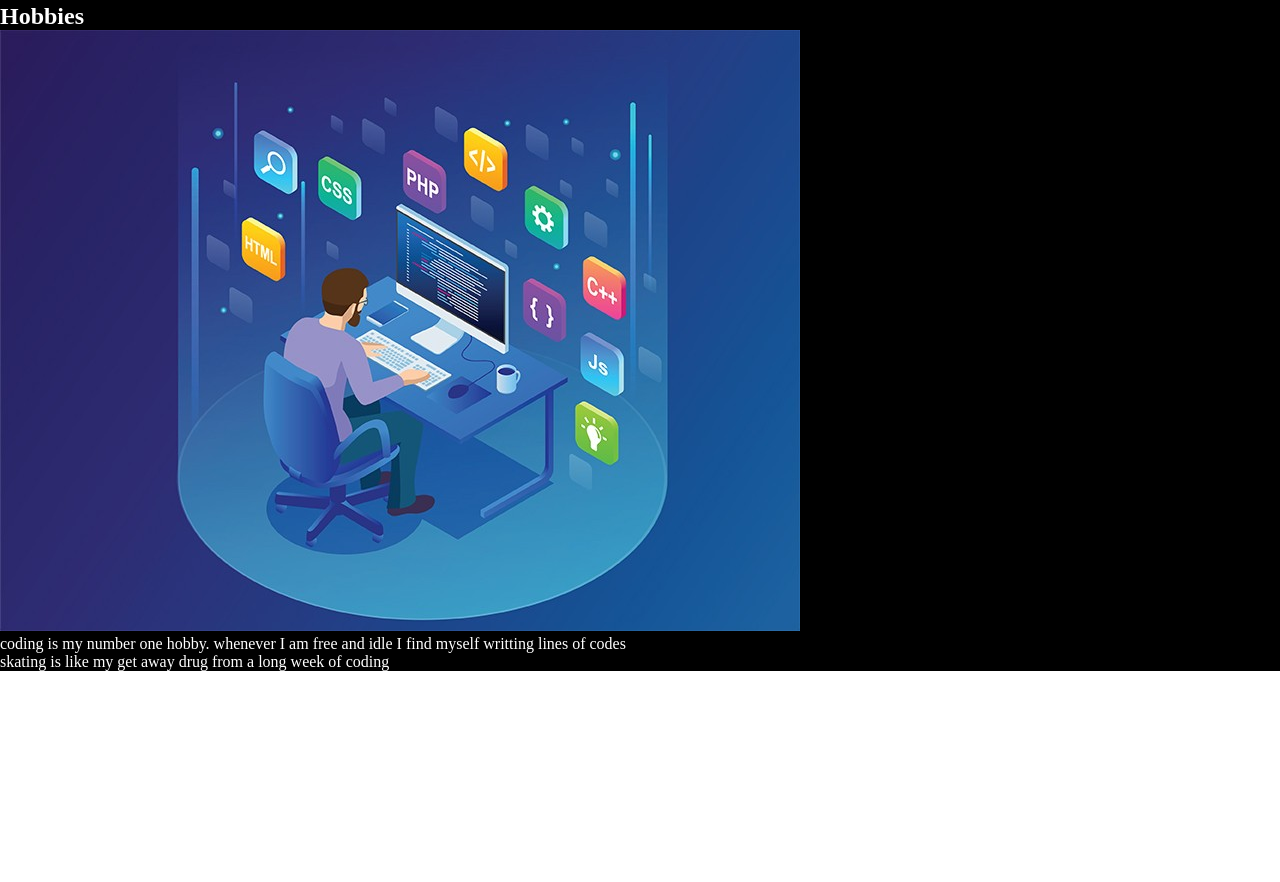
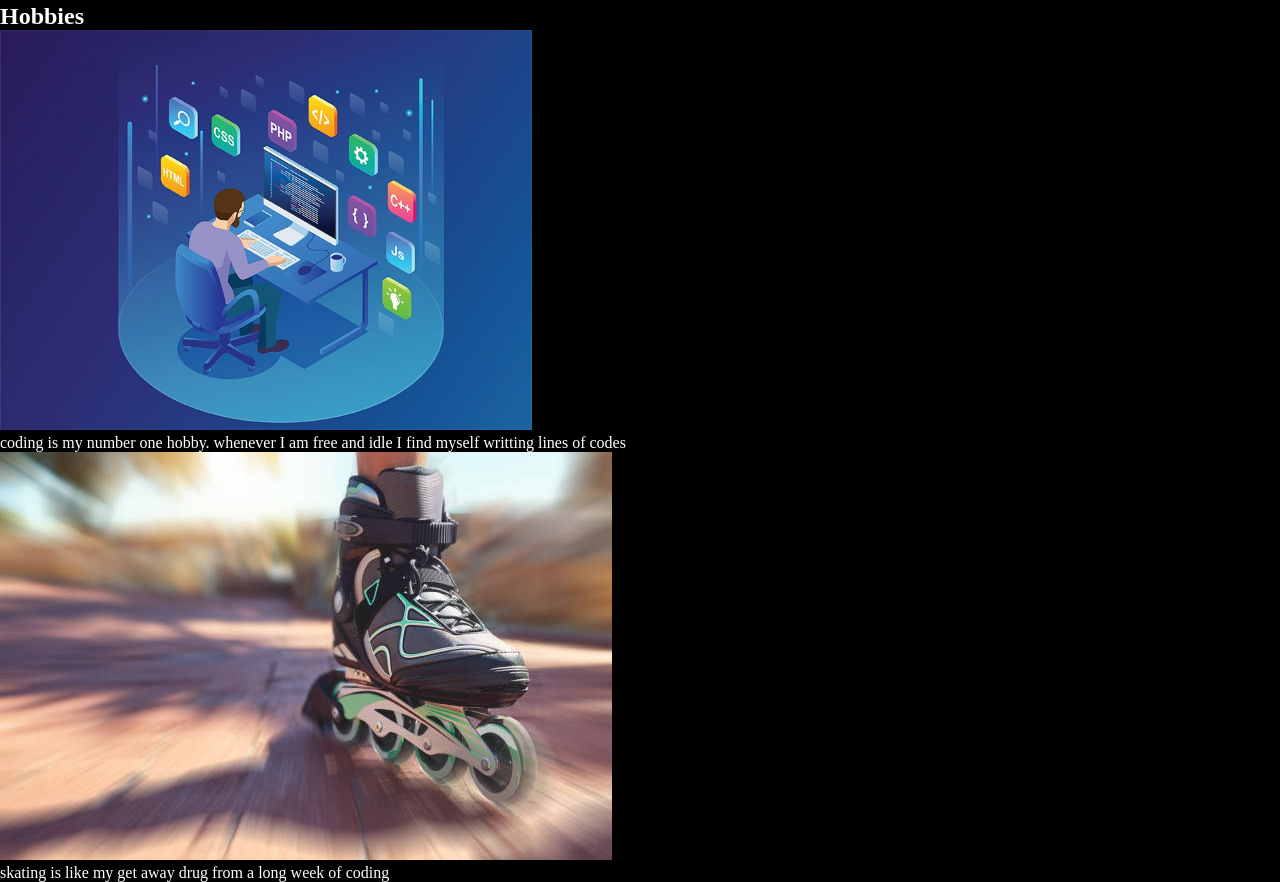
Before and after one commit to DEANKAGO/Portfolio-Landing-Page, a plain HTML site: page index.html in a window 1280 px wide. Shown: the part 1580-2462 px from the top of the page. Before the commit the page ends 2251 px from the top, so only its background shows below. Drawn offline with Linux system fonts and the light colour scheme.

Commit message:
added an image in skating hobbies

```diff
--- a/index.html
+++ b/index.html
@@ -96,6 +96,7 @@
         </p>
       </div>
       <div>
+        <img src="images/skate.jpg" alt="skating" />
         <p>skating is like my get away drug from a long week of coding</p>
       </div>
     </div>
--- a/style.css
+++ b/style.css
@@ -162,3 +162,11 @@ ol li a {
   background-color: black;
   padding-top: 60px;
 }
+
+.code img {
+  height: 400px;
+}
+
+.code {
+  display: inline-block;
+}
```
Also changed, not shown: images/skate.jpg (added).
